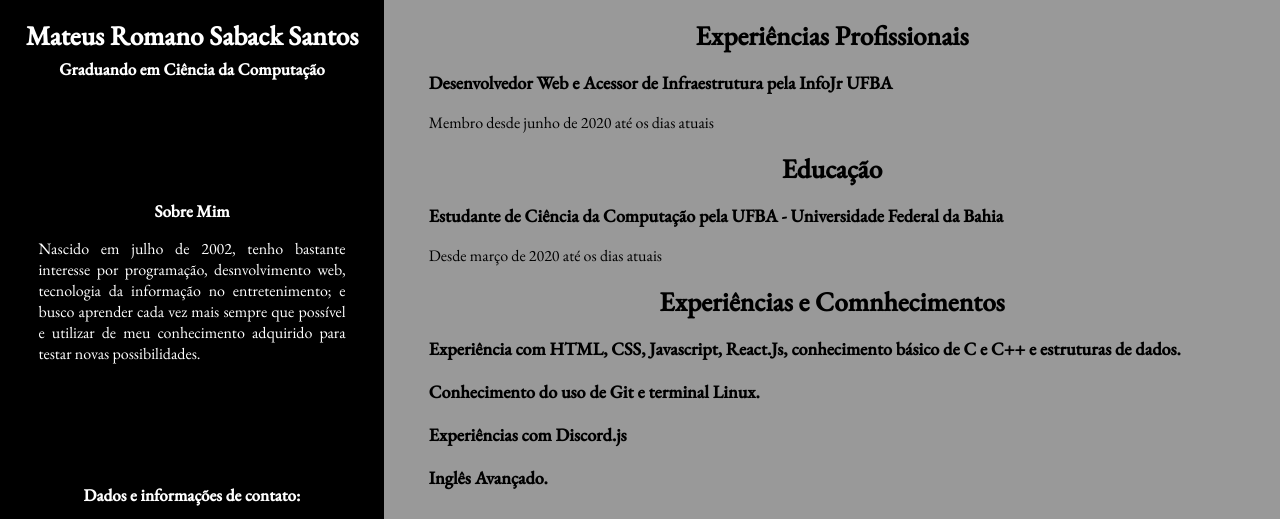
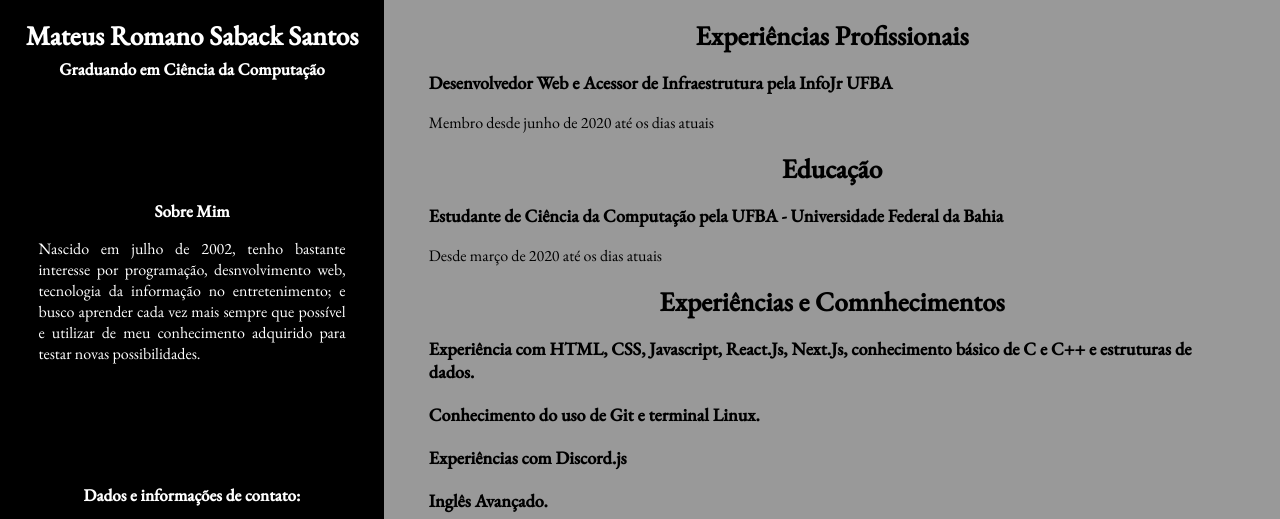
Before and after one commit to MRSS02/curriculo, a plain HTML site: page index.html in a window 1280 px wide. Shown: the top 519 px of the page. Drawn offline with nearby package versions, Linux system fonts and the light colour scheme.

Commit message:
added experience with next.js

```diff
--- a/index.html
+++ b/index.html
@@ -274,7 +274,7 @@
           <div>
             <h1 class="title">Experiências e Comnhecimentos</h1>
             <div class="instances"><h3>
-              Experiência com HTML, CSS, Javascript, React.Js, conhecimento básico de C e C++ e estruturas de dados.
+              Experiência com HTML, CSS, Javascript, React.Js, Next.Js, conhecimento básico de C e C++ e estruturas de dados.
               <div class="spaceout">Conhecimento do uso de Git e terminal Linux.</div>
               <div class="spaceout">Experiências com Discord.js</div>
               <div class="spaceout">Inglês Avançado.</div>
```
